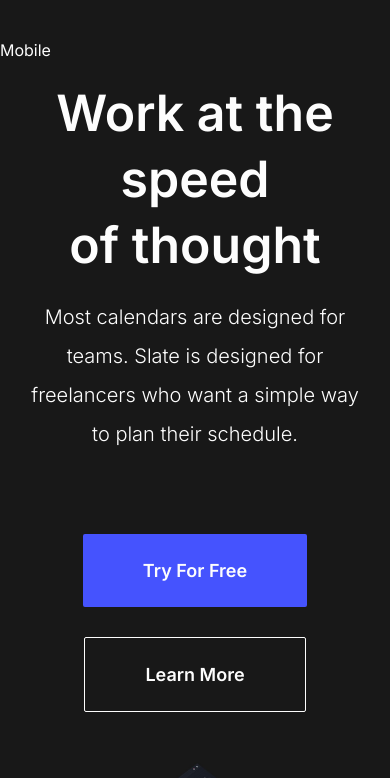
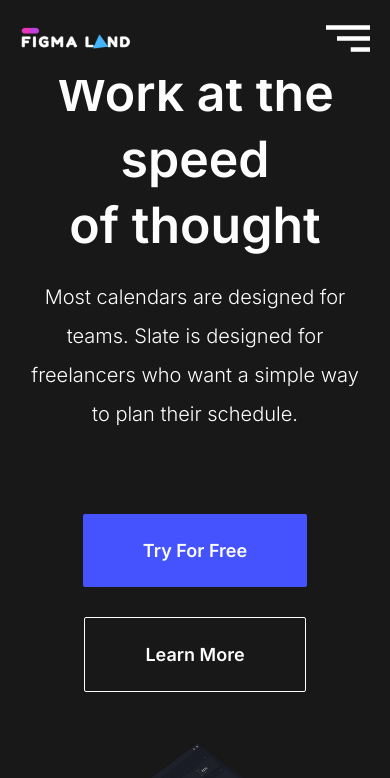
Before and after one commit to merciakeila/startup-product-theme-dark, a React (Create React App) app: page / in a window 390 px wide. Shown: the top 778 px of the page. Built offline with nearby package versions, Linux system fonts and the light colour scheme.

Commit message:
fazendo header mobile

```diff
--- a/src/components/UI/Header/Mobile.tsx
+++ b/src/components/UI/Header/Mobile.tsx
@@ -1,7 +1,80 @@
-import React from "react";
+import React, { useCallback, useState } from "react";
+import styled from "styled-components";
+import { NavLink } from "react-router-dom";
+import LinkButton from "_UI/Button/LinkButton";
+import logo from "_assets/startup-dark.png";
+import togglemenu from "_assets/togglemenu.svg";
+
+interface showScreenMenu {}
+
+const Header = styled.header`
+  position: fixed;
+  height: 80px;
+  left: 0;
+  display: flex;
+  width: 100%;
+  top: 0;
+  align-items: center;
+  right: 0;
+`;
+
+const Container = styled.div`
+  display: flex;
+  justify-content: space-between;
+  width: 100%;
+  max-width: 700px;
+  align-items: center;
+  padding: 0 20px;
+  margin: 0 auto;
+`;
+
+const Brand = styled(NavLink)`
+  img {
+    max-width: 120px;
+    width: 100%;
+    height: auto;
+  }
+`;
+
+const NavgationWrapper = styled.div``;
+
+const Nav = styled.div<showScreenMenu>`
+  display: none;
+`;
+
+const ToggleMenu = styled.img``;
 
 const Component: React.FC = () => {
-  return <>Mobile</>;
+  return (
+    <>
+      <Header>
+        <Container>
+          <Brand to="/">
+            <img src={logo} alt="Startup Product Theme Dark" />
+          </Brand>
+          <NavgationWrapper>
+            <ToggleMenu src={togglemenu} />
+            <Nav>
+              <ul>
+                <li>
+                  <NavLink to="/">Home</NavLink>
+                </li>
+                <li>
+                  <NavLink to="#product">Product</NavLink>
+                </li>
+                <li>
+                  <NavLink to="#about">About</NavLink>
+                </li>
+                <li>
+                  <NavLink to="#product">Contact</NavLink>
+                </li>
+              </ul>
+            </Nav>
+          </NavgationWrapper>
+        </Container>
+      </Header>
+    </>
+  );
 };
 
 export default Component;
```
Also changed, not shown: src/assets/togglemenu.svg (added), 1 other file (tests, documents, lock files or other folders).
